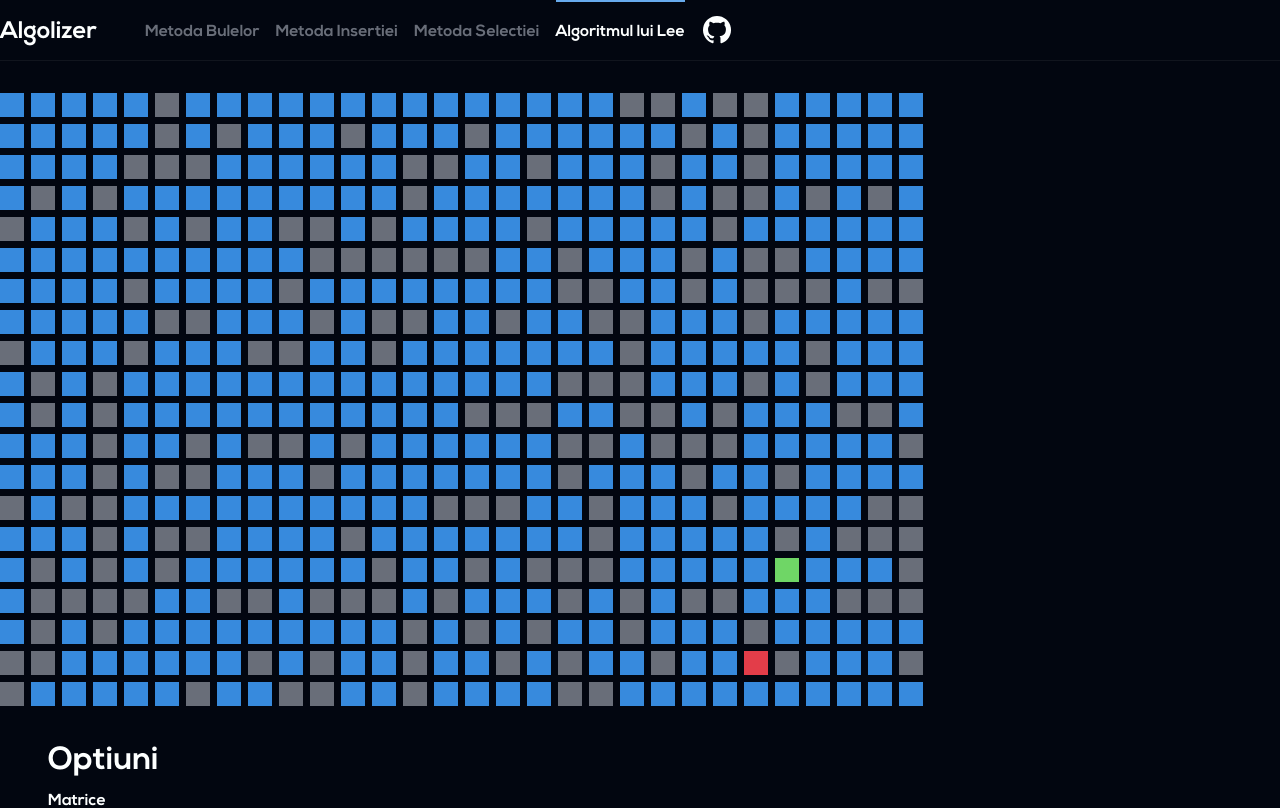
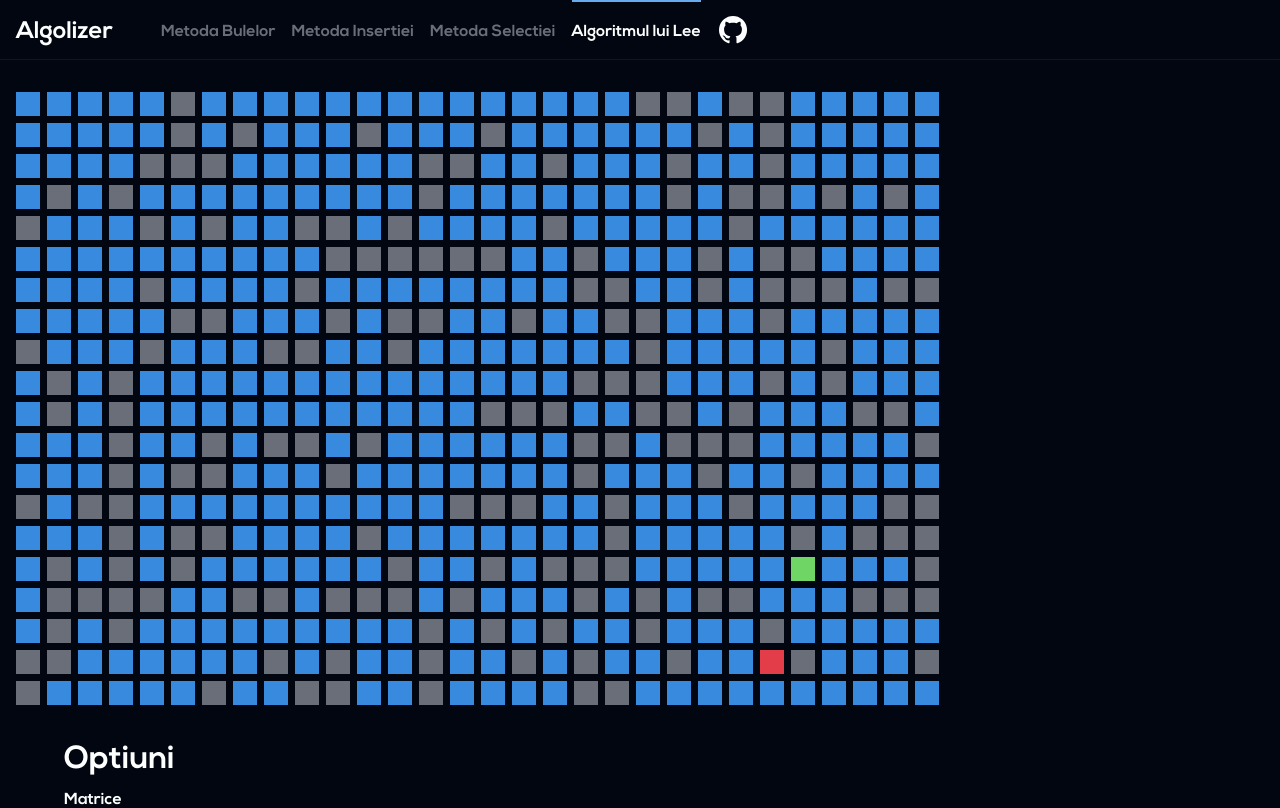
Before and after one commit to MiroiuGabriel/algolizer, a React (Create React App) app: page /algoritmul-lui-lee in a window 1280 px wide. Shown: the top 808 px of the page. Built offline with nearby package versions, Linux system fonts and the light colour scheme.

Commit message:
added padding

```diff
--- a/src/components/styles.tsx
+++ b/src/components/styles.tsx
@@ -133,6 +133,8 @@ export const NavbarWrapper = styled.div`
 	top: 0;
 	background-color: #020610;
 	z-index: 99999;
+	box-sizing: border-box;
+	padding: 0 16px;
 `;
 
 export const Container = styled.div`
--- a/src/pages/LeeAlgorithmPage.tsx
+++ b/src/pages/LeeAlgorithmPage.tsx
@@ -109,6 +109,11 @@ const Canvas: React.FC<{
 	);
 };
 
+const Page = styled.div`
+	box-sizing: border-box;
+	padding: 0 16px;
+`;
+
 const LeeAlgorithmPage: React.FC = () => {
 	const [delay, setDelay] = useState(100);
 	const { matrix, source, running, destination, generateRandMatrix, run } =
@@ -119,7 +124,7 @@ const LeeAlgorithmPage: React.FC = () => {
 		run();
 	};
 	return (
-		<div>
+		<Page>
 			<Flex>
 				<Canvas
 					matrix={matrix}
@@ -181,7 +186,7 @@ const LeeAlgorithmPage: React.FC = () => {
 				</Controls>
 			</Flex>
 			<HighlightCode code={leeAlgorithmCode} width="910px" />
-		</div>
+		</Page>
 	);
 };
 
--- a/src/pages/SortingAlgorithmPage.tsx
+++ b/src/pages/SortingAlgorithmPage.tsx
@@ -20,6 +20,8 @@ const Controls = styled(Form)``;
 const Wrapper = styled.div`
 	display: flex;
 	flex-direction: column;
+	box-sizing: border-box;
+	padding: 0 16px;
 `;
 
 const BarchartWrapper = styled.div`
```
